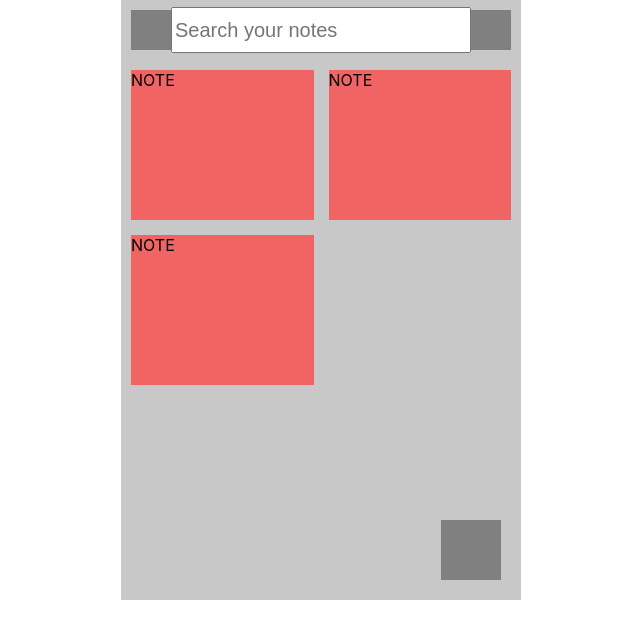
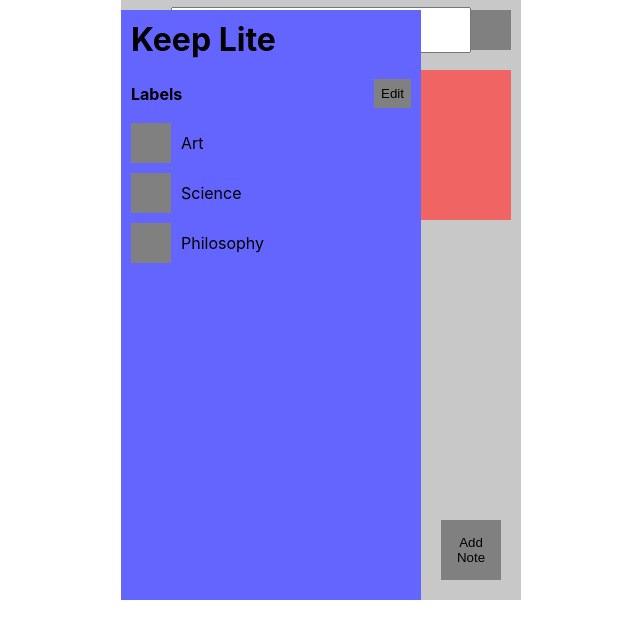
Before and after one commit to kiwipxl/keep-lite, a React (Create React App) app in the folder client/: page / in a window 1280 px wide. Shown: the top 638 px of the page, without its empty margins (319-959 px from the left). Built offline with nearby package versions, Linux system fonts and the light colour scheme.

Commit message:
add Sidebar

```diff
--- /dev/null
+++ b/client/src/components/MainSidebar.js
@@ -0,0 +1,51 @@
+import styled from "styled-components";
+import Sidebar from "./Sidebar";
+import SidebarItem from "./SidebarItem";
+import SidebarItemLabel from "./SidebarItemLabel";
+import Button from "./Button";
+
+const MainSidebar = () => {
+  return (
+    <Sidebar>
+      <SidebarItem>
+        <Logo>Keep Lite</Logo>
+      </SidebarItem>
+
+      <SidebarItem>
+        <SidebarItemLabelHeader>
+          <span>Labels</span>
+          <Button>Edit</Button>
+        </SidebarItemLabelHeader>
+      </SidebarItem>
+
+      <SidebarItem>
+        <SidebarItemLabel name="Art"></SidebarItemLabel>
+      </SidebarItem>
+
+      <SidebarItem>
+        <SidebarItemLabel name="Science"></SidebarItemLabel>
+      </SidebarItem>
+
+      <SidebarItem>
+        <SidebarItemLabel name="Philosophy"></SidebarItemLabel>
+      </SidebarItem>
+    </Sidebar>
+  );
+};
+
+const Logo = styled.div`
+  font-weight: bold;
+  font-size: 2em;
+  margin: 10px;
+`;
+
+const SidebarItemLabelHeader = styled(SidebarItem)`
+  margin: 10px;
+  width: calc(100% - 20px);
+  display: flex;
+  align-items: center;
+  justify-content: space-between;
+  font-weight: bold;
+`;
+
+export default MainSidebar;
--- /dev/null
+++ b/client/src/components/Sidebar.js
@@ -0,0 +1,19 @@
+import styled from "styled-components";
+
+const Sidebar = ({ className, children }) => {
+  return <div className={className}>{children}</div>;
+};
+
+export default styled(Sidebar)`
+  display: flex;
+  justify-content: flex-start;
+  flex-direction: column;
+
+  position: absolute;
+  width: 300px;
+  height: 100%;
+  left: 0px;
+  background-color: rgb(100, 100, 255);
+
+  transition: left 0.3s;
+`;
--- /dev/null
+++ b/client/src/components/SidebarItem.js
@@ -0,0 +1,9 @@
+import styled from "styled-components";
+
+const SidebarItem = ({ className, children }) => {
+  return <div className={className}>{children}</div>;
+};
+
+export default styled(SidebarItem)`
+  width: 100%;
+`;
--- /dev/null
+++ b/client/src/components/SidebarItemLabel.js
@@ -0,0 +1,32 @@
+import styled from "styled-components";
+import Icon from "./Icon";
+
+const SidebarItemLabel = ({ className, name }) => {
+  return (
+    <div className={className}>
+      <LabelIcon></LabelIcon>
+      <Label>{name}</Label>
+    </div>
+  );
+};
+
+const Label = styled.span`
+  margin-left: 10px;
+`;
+
+const LabelIcon = styled(Icon)`
+  width: 40px;
+  height: 40px;
+`;
+
+export default styled(SidebarItemLabel)`
+  width: calc(100% - 20px);
+
+  margin-left: 10px;
+  margin-right: 10px;
+  margin-top: 5px;
+  margin-bottom: 5px;
+
+  display: flex;
+  align-items: center;
+`;
--- a/client/src/screens/MainScreen.js
+++ b/client/src/screens/MainScreen.js
@@ -5,10 +5,13 @@ import HeaderBar from "../components/HeaderBar";
 import Icon from "../components/Icon";
 import Button from "../components/Button";
 import Input from "../components/Input";
+import MainSidebar from "../components/MainSidebar";
 
 const MainScreen = ({ className }) => {
   return (
     <div className={className}>
+      <MainSidebar></MainSidebar>
+
       <MainHeaderBar>
         <SidebarIcon type="sidebar"></SidebarIcon>
         <SearchInput placeholder="Search your notes"></SearchInput>
@@ -21,7 +24,7 @@ const MainScreen = ({ className }) => {
         <Note />
       </MainNotesGrid>
 
-      <AddNoteButton></AddNoteButton>
+      <AddNoteButton>Add Note</AddNoteButton>
     </div>
   );
 };
```
Also changed, not shown: 1 other file (tests, documents, lock files or other folders).
